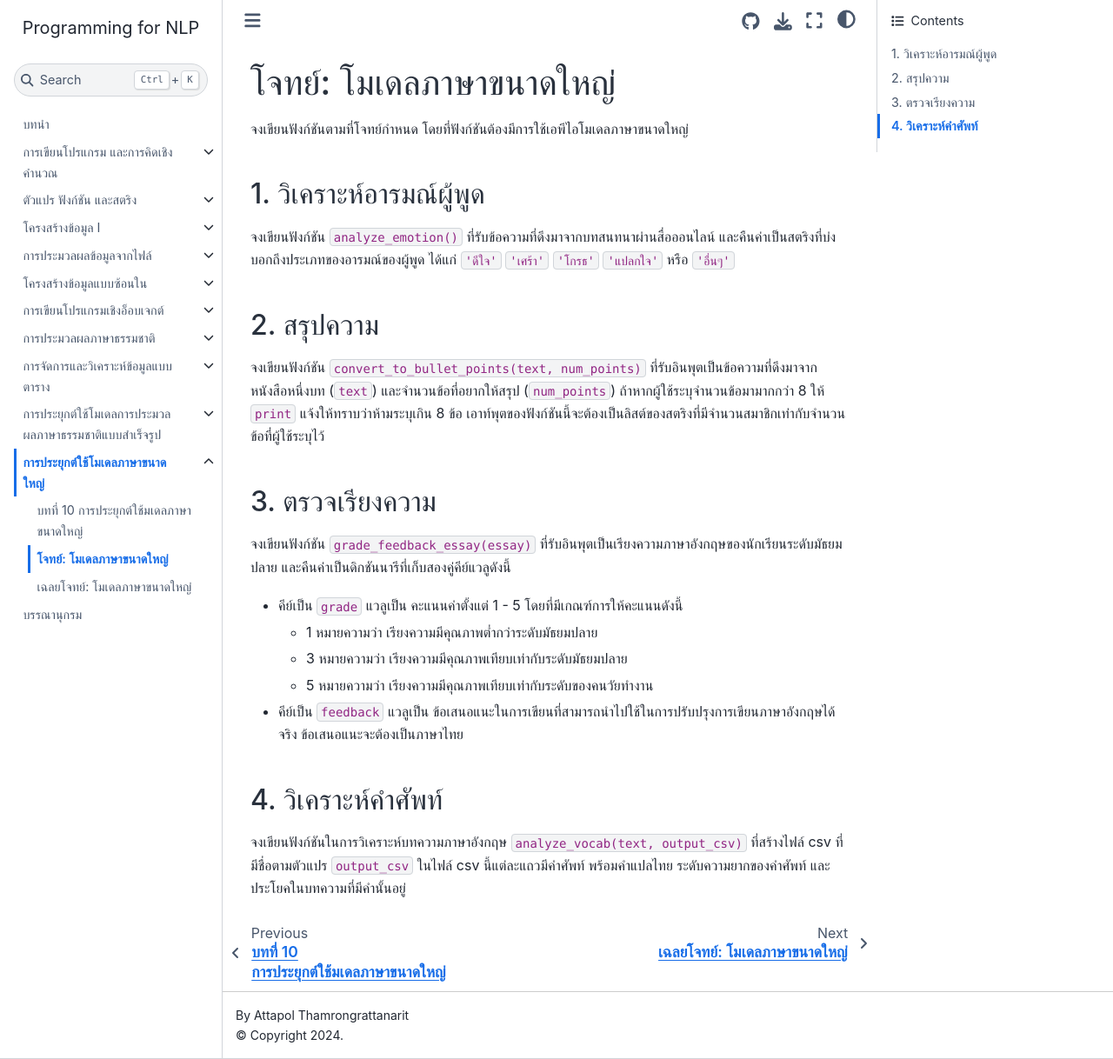
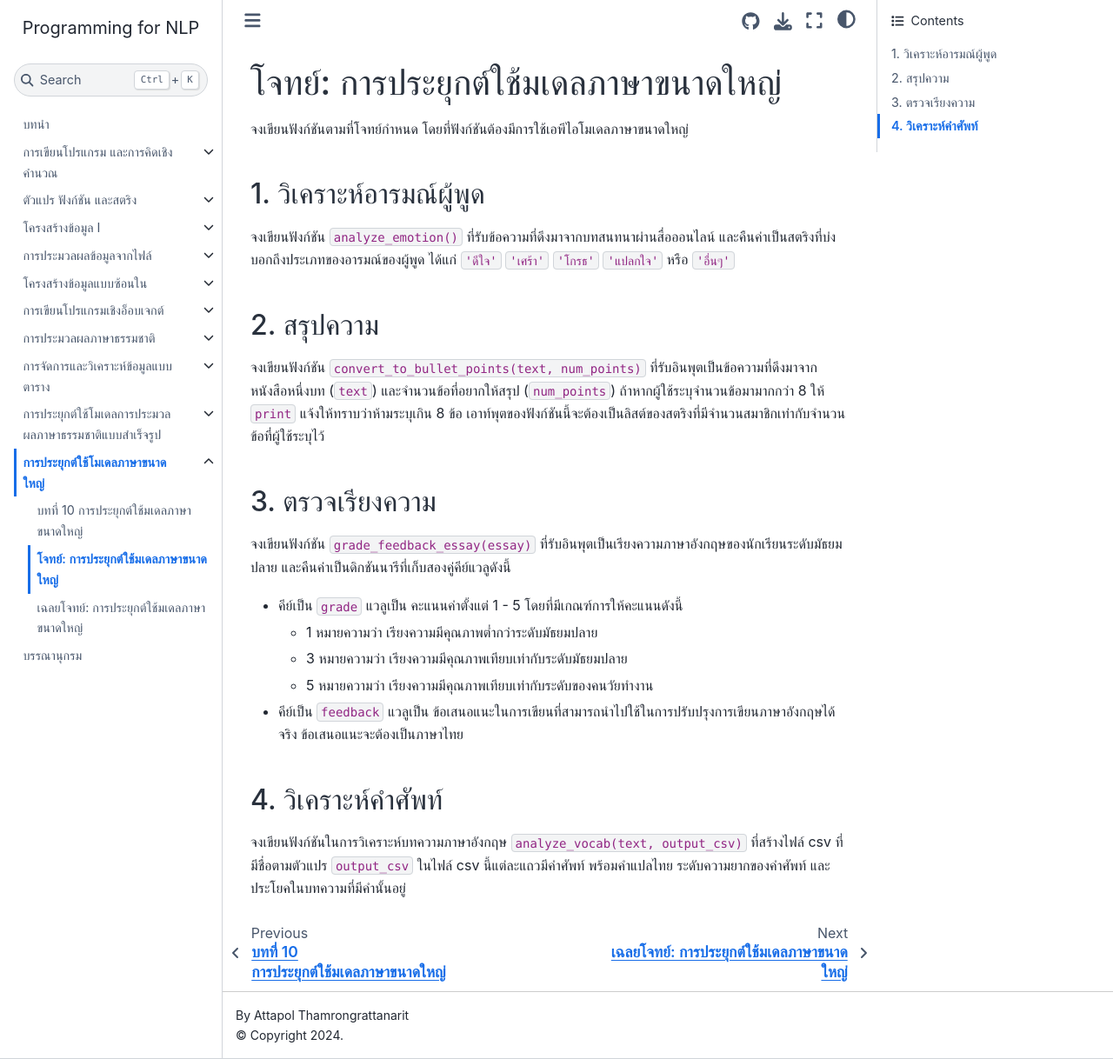
Before and after one commit to attapol/programming-nlp-book, a Jupyter Book: the page built from book/module10/2-exercise-llm.md, in a window 1280 px wide and 1218 px high. Shown: the whole window at 87% size. Built offline with Jupyter Book 1.0.4 settings and Sphinx 7.4.7 and the Sphinx Book theme 1.1.4, drawn with Linux system fonts in a browser that asks for light colours; pages that are not in the unit, such as notebooks, are missing from menus.

```diff
--- a/book/module10/2-exercise-llm.md
+++ b/book/module10/2-exercise-llm.md
@@ -1,4 +1,4 @@
-# โจทย์: โมเดลภาษาขนาดใหญ่
+# โจทย์: การประยุกต์ใช้มเดลภาษาขนาดใหญ่
 
 จงเขียนฟังก์ชันตามที่โจทย์กำหนด โดยที่ฟังก์ชันต้องมีการใช้เอพีไอโมเดลภาษาขนาดใหญ่
 
--- a/book/module10/2s-exercise-llm-solution.md
+++ b/book/module10/2s-exercise-llm-solution.md
@@ -1,4 +1,4 @@
-# เฉลยโจทย์: โมเดลภาษาขนาดใหญ่
+# เฉลยโจทย์: การประยุกต์ใช้มเดลภาษาขนาดใหญ่
 
 ## 1. วิเคราะห์อารมณ์ผู้พูด
 
```
Also changed, not shown: book/module9/2-exercise-ml-nlp-model.md (added, +24 -0 lines), book/module9/2s-solution.ipynb (added), 1 other file.
